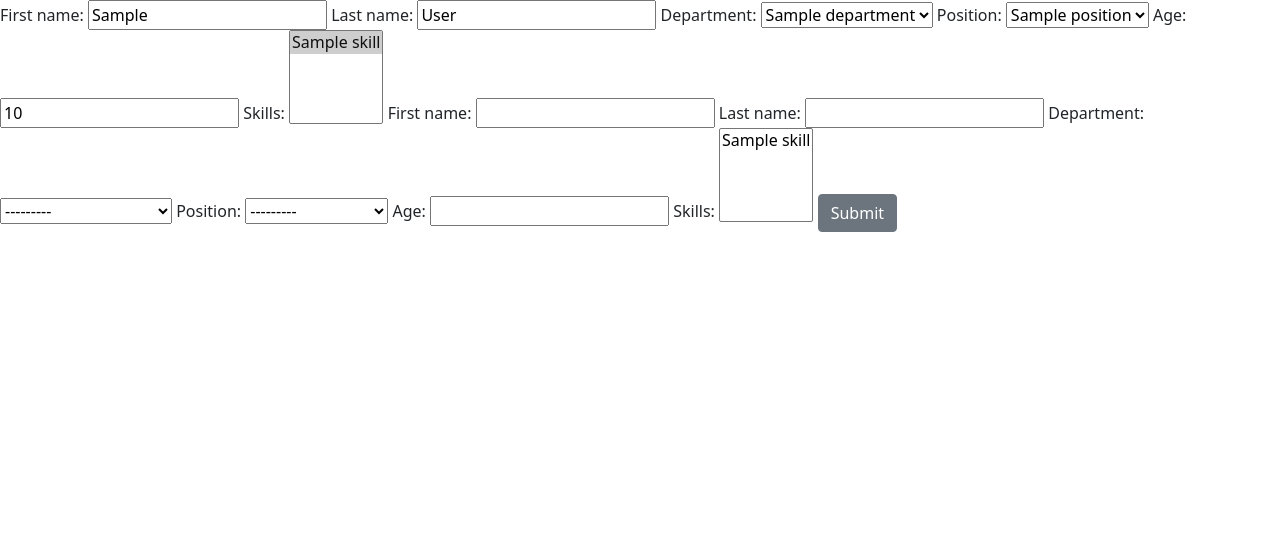
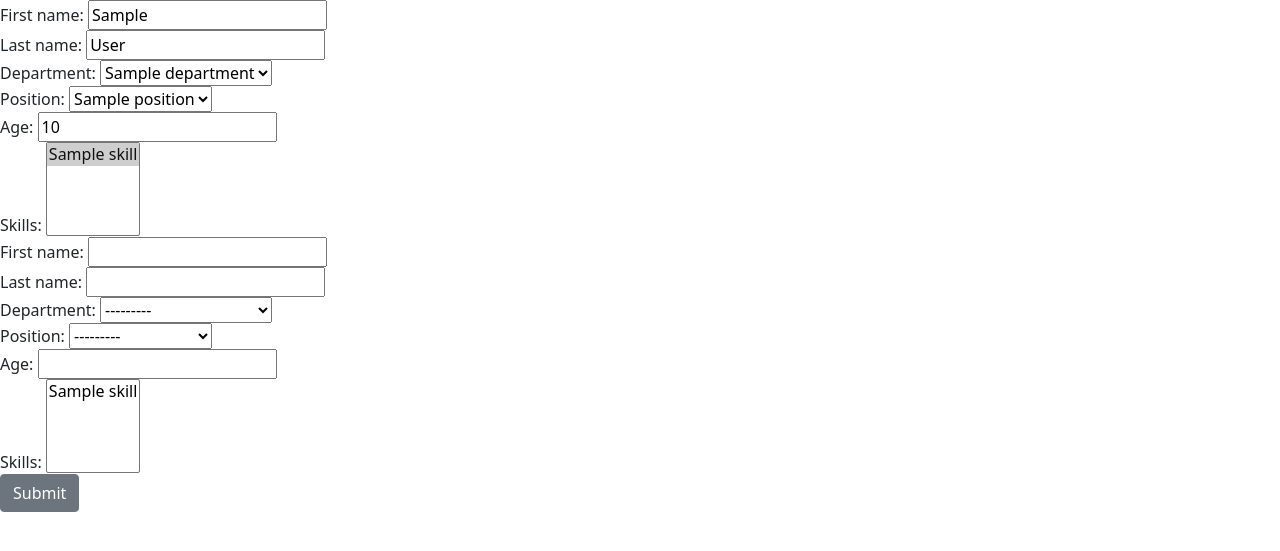
Before and after one commit to mitty1293/djnago_tutorial, a Django app: page /form/model_formset/ in a window 1280 px wide. Shown: the top 551 px of the page. Run offline with Django 4.2, Linux system fonts and the light colour scheme; tables that the repository leaves empty hold one stand-in row (values such as "Sample post").

Commit message:
見やすく修正

```diff
--- a/django_my_laboratory/templates/form/post_model_formset.html
+++ b/django_my_laboratory/templates/form/post_model_formset.html
@@ -4,13 +4,17 @@
 <form action="" method="post">{% csrf_token %}
     {{ formset.management_form }}
     {% for form in formset %}
+        <div class="col-sm-4">
             {% for field in form.visible_fields %}
+                <div class="form-group">
                     <label for="{{ field.id_for_label }}">{{ field.label_tag }}</label>
                     {{ field }}
+                </div>
             {% endfor %}
-        {% for field in form.hidden_field %}
+            {% for field in form.hidden_fields %}
                 {{ field }}
             {% endfor %}
+        </div>
     {% endfor %}
     <button type="submit" class="btn btn-secondary">Submit</button>
 </form>
```
Lines whose indentation alone changed are shown as unchanged.
